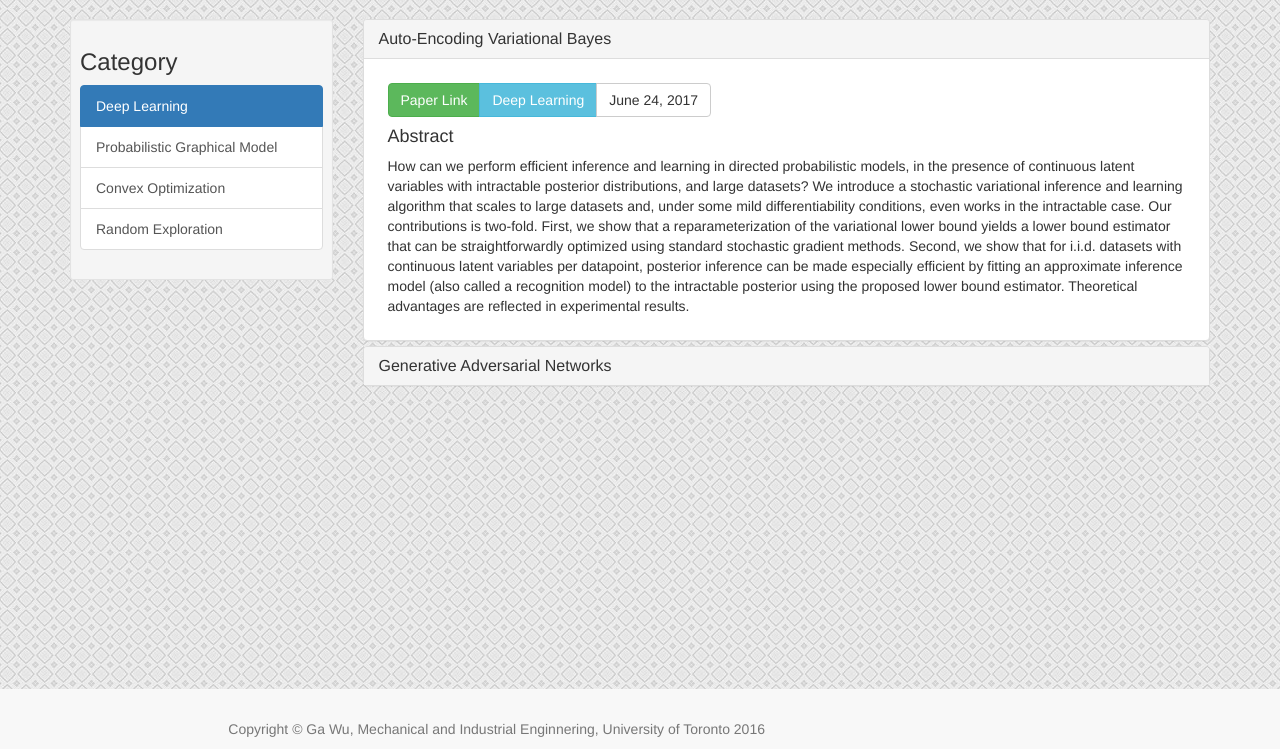
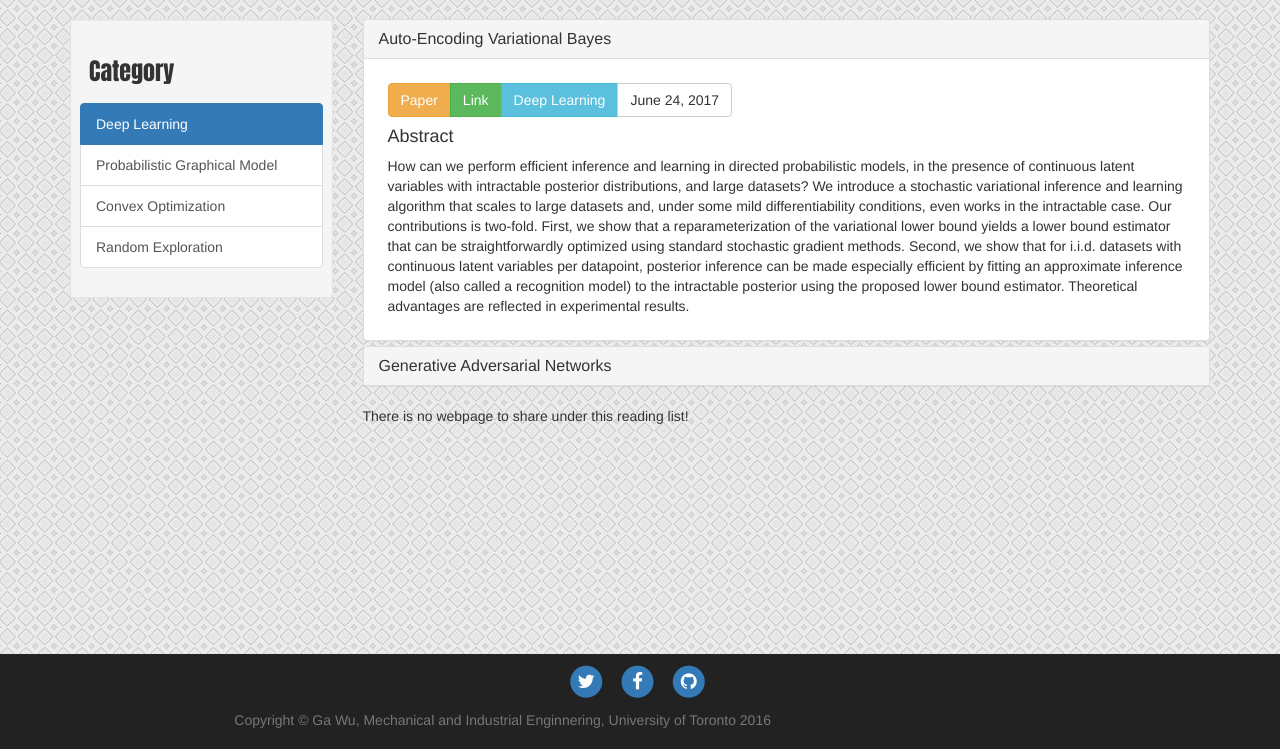
Before and after one commit to wuga214/Django-Wuga, a Django app: page /reading/category/DL in a window 1280 px wide. Shown: the part 51-800 px from the top of the page. Run offline with Django 3.2, Linux system fonts and the light colour scheme; data comes from the database, SQL or seed files in the repository; some libraries are stand-ins or nearby versions.

Commit message:
Style footer change

```diff
--- a/home/templates/base.html
+++ b/home/templates/base.html
@@ -2,7 +2,9 @@
 <html lang="en">
 {% load static %}
 <link rel="stylesheet" href="https://maxcdn.bootstrapcdn.com/bootstrap/3.3.7/css/bootstrap.min.css">
+<link href="//maxcdn.bootstrapcdn.com/font-awesome/4.1.0/css/font-awesome.min.css" rel="stylesheet">
 <link href="https://fonts.googleapis.com/css?family=Gloria+Hallelujah" rel="stylesheet">
+<link href="https://fonts.googleapis.com/css?family=Anton" rel="stylesheet">
 <link rel="stylesheet" type="text/css" href="{% static 'home/style.css' %}" />
 <head>
     <meta charset="UTF-8">
@@ -53,9 +55,9 @@
         {% endblock %}
 </div>
  <!-- Footer -->
-    <footer class="navbar-default navbar-fixed-bottom">
+    <footer class="navbar-inverse navbar-fixed-bottom">
         <div class="container-fluid">
-            <div class="row">
+            <div class="row well-sm">
                 <div class="col-sm-8 col-sm-offset-2 col-md-8 col-md-offset-2">
                     <ul class="list-inline text-center">
                         <li>
--- a/reading/templates/reading/index.html
+++ b/reading/templates/reading/index.html
@@ -5,7 +5,7 @@
 <div class="col-md-3 col-sm-3">
     <div class="well well-sm">
         <h3>
-            Category
+            <p class="well-sm" style="font-family: 'Anton', sans-serif;">Category</p>
         </h3>
         <div class="list-group">
             {% for category in categories %}
@@ -40,7 +40,8 @@
                 <div class="panel-body">
                     <div class="well-sm well-transparent">
                         <div class="btn-group" role="group" aria-label="...">
-                            <a class="btn btn-success" href="{{ paper.link }}">Paper Link</a>
+                            <a class="btn btn-warning">Paper</a>
+                            <a class="btn btn-success" href="{{ paper.link }}">Link</a>
                             <a class="btn btn-info">{{ paper.get_category_display }}</a>
                             <a class="btn btn-default">{{ paper.time }}</a>
                         </div>
@@ -57,6 +58,26 @@
 {% else %}
     <p>There is no paper under this reading list!</p>
 {% endif %}
+
+<div class="list-group">
+    {% if webpages %}
+        {% for webpage in webpages %}
+            <ul class="list-group-item">
+                <h4>{{ webpage.about }}</h4>
+                <div class="btn-group" role="group" aria-label="...">
+                    <a class="btn btn-warning">Web Page</a>
+                    <a class="btn btn-success" href="{{ webpage.link }}">Link</a>
+                    <a class="btn btn-info">{{ webpage.get_category_display }}</a>
+                    <a class="btn btn-info">{{ webpage.get_type_display }}</a>
+                    <a class="btn btn-default">{{ webpage.time }}</a>
+                </div>
+            </ul>
+        {% endfor %}
+    {% else %}
+        <p>There is no webpage to share under this reading list!</p>
+    {% endif %}
+</div>
+
 </div>
 </div>
 {% endblock %}
--- a/research/templates/research/domain.html
+++ b/research/templates/research/domain.html
@@ -2,15 +2,15 @@
 {% block content %}
 
 <div class="row">
-    <div class="col-sm-4 col-md-4">
+    <div class="col-sm-3 col-md-3">
         <div class="thumbnail">
             <img src={{ domain.domain_logo.url }} alt="...">
             <div class="caption">
-            <h3>{{ domain.domain_name }}</h3>
+            <h3 style="font-family: 'Anton', sans-serif;">{{ domain.domain_name }}</h3>
             </div>
         </div>
     </div>
-    <div class="col-sm-8 col-md-8">
+    <div class="col-sm-9 col-md-9">
         <div class="panel panel-default">
             <div class="panel-heading">Projects</div>
             <div class="panel-body">
--- a/research/templates/research/index.html
+++ b/research/templates/research/index.html
@@ -7,7 +7,7 @@
     <div class="thumbnail">
       <img src={{ domain.domain_logo.url }} alt="...">
       <div class="caption">
-        <h3>{{ domain.domain_name }}</h3>
+        <h3 style="font-family: 'Anton', sans-serif;">{{ domain.domain_name }}</h3>
         <p><a href="{% url 'research:domain' domain.id %}" class="btn btn-primary" role="button">See Detail</a>
         </p>
       </div>
```
Also changed, not shown: db.sqlite3.
